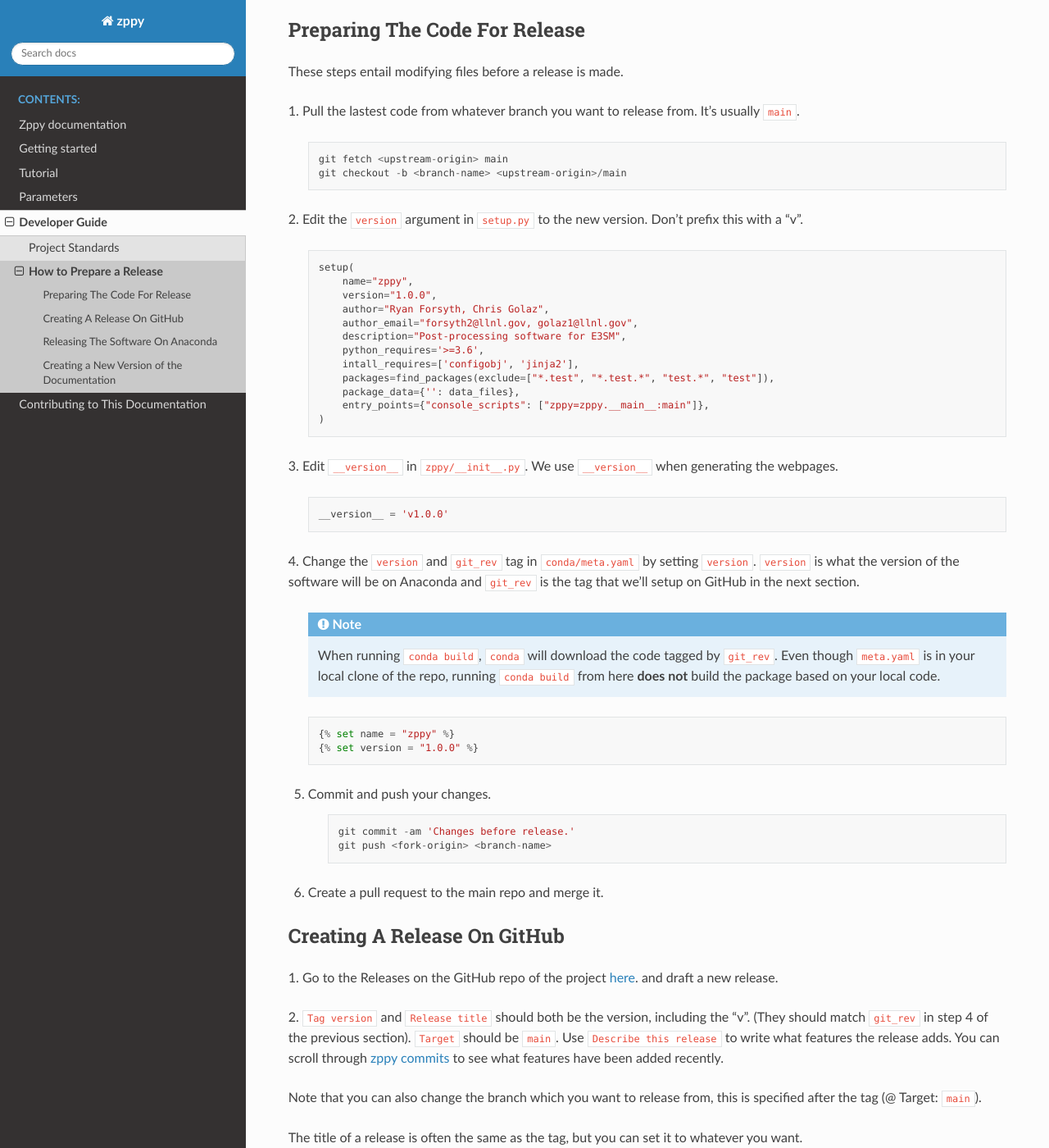
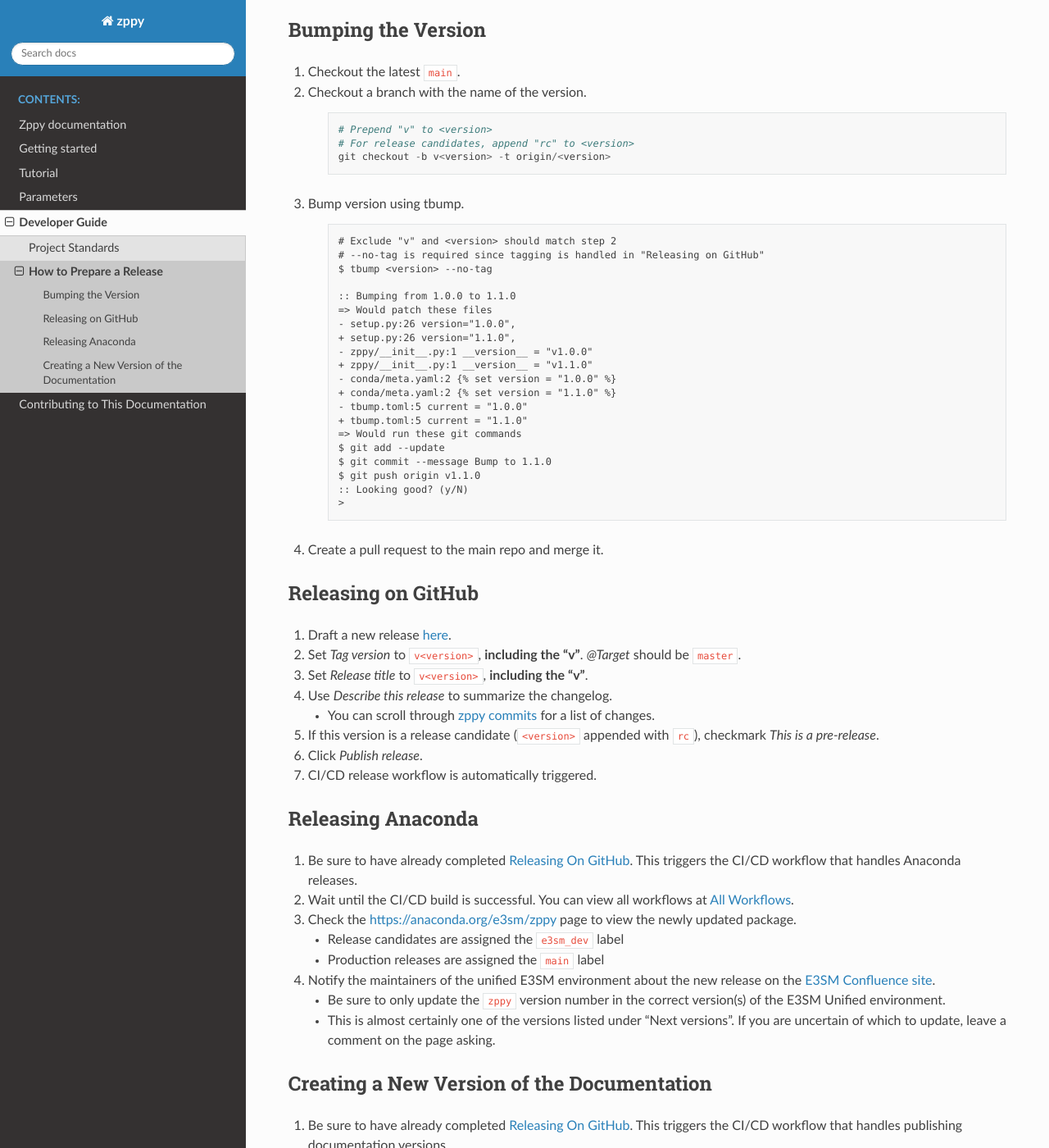
Before and after one commit to E3SM-Project/zppy, a Sphinx documentation site: the page built from docs/source/dev_guide/release.rst, in a window 1280 px wide and 1400 px high, scrolled down 308 px. Shown: the whole window at 82% size. Built offline with Sphinx 7.4.7 and the Read the Docs theme 2.0.0, drawn with Linux system fonts in a browser that asks for light colours; some of the changed text lies outside the part shown.

Commit message:
Add tbump to simplify version bumping - Pin `docutils=0.16` to avoid missing unordered bullets bug - Update `releasing.rst` with latest steps to bump and release

```diff
--- a/docs/source/dev_guide/release.rst
+++ b/docs/source/dev_guide/release.rst
@@ -3,124 +3,83 @@ How to Prepare a Release
 
 In this guide, we'll cover:
 
-* Preparing The Code For Release
-* Creating A Release On GitHub
+* Bumping the Version
+* Releasing On GitHub
 * Releasing The Software On Anaconda
 * Creating a New Version of the Documentation
 
+Bumping the Version
+-------------------
 
-Preparing The Code For Release
-------------------------------
-
-These steps entail modifying files before a release is made.
-
-1. Pull the lastest code from whatever branch you want to release from.
-It's usually ``main``.
+1. Checkout the latest ``main``.
+2. Checkout a branch with the name of the version.
 
     ::
 
-        git fetch <upstream-origin> main
-        git checkout -b <branch-name> <upstream-origin>/main
+        # Prepend "v" to <version>
+        # For release candidates, append "rc" to <version>
+        git checkout -b v<version> -t origin/<version>
 
-
-2. Edit the ``version`` argument in ``setup.py`` to the new version.
-Don't prefix this with a "v".
-
-    .. code-block:: python
-
-        setup(
-            name="zppy",
-            version="1.0.0",
-            author="Ryan Forsyth, Chris Golaz",
-            author_email="forsyth2@llnl.gov, golaz1@llnl.gov",
-            description="Post-processing software for E3SM",
-            python_requires='>=3.6',
-            intall_requires=['configobj', 'jinja2'],
-            packages=find_packages(exclude=["*.test", "*.test.*", "test.*", "test"]),
-            package_data={'': data_files},
-            entry_points={"console_scripts": ["zppy=zppy.__main__:main"]},
-        )
-
-3. Edit ``__version__`` in ``zppy/__init__.py``.
-We use ``__version__`` when generating the webpages.
+3. Bump version using tbump.
 
     ::
 
-        __version__ = 'v1.0.0'
+        # Exclude "v" and <version> should match step 2
+        # --no-tag is required since tagging is handled in "Releasing on GitHub"
+        $ tbump <version> --no-tag
 
-4. Change the ``version`` and ``git_rev`` tag in ``conda/meta.yaml`` by setting ``version``.
-``version`` is what the version of the software will be on Anaconda and
-``git_rev`` is the tag that we'll setup on GitHub in the next section.
-
-    .. note::
-        When running ``conda build``, ``conda`` will download the code tagged by ``git_rev``.
-        Even though ``meta.yaml`` is in your local clone of the repo, running ``conda build``
-        from here **does not** build the package based on your local code.
-
-    ::
-
-        {% set name = "zppy" %}
-        {% set version = "1.0.0" %}
-
-5. Commit and push your changes.
-
-    ::
-
-        git commit -am 'Changes before release.'
-        git push <fork-origin> <branch-name>
-
-6. Create a pull request to the main repo and merge it.
+        :: Bumping from 1.0.0 to 1.1.0
+        => Would patch these files
+        - setup.py:26 version="1.0.0",
+        + setup.py:26 version="1.1.0",
+        - zppy/__init__.py:1 __version__ = "v1.0.0"
+        + zppy/__init__.py:1 __version__ = "v1.1.0"
+        - conda/meta.yaml:2 {% set version = "1.0.0" %}
+        + conda/meta.yaml:2 {% set version = "1.1.0" %}
+        - tbump.toml:5 current = "1.0.0"
+        + tbump.toml:5 current = "1.1.0"
+        => Would run these git commands
+        $ git add --update
+        $ git commit --message Bump to 1.1.0
+        $ git push origin v1.1.0
+        :: Looking good? (y/N)
+        >
+4. Create a pull request to the main repo and merge it.
 
 .. _github-release:
 
-Creating A Release On GitHub
-----------------------------
+Releasing on GitHub
+-------------------
 
-1. Go to the Releases on the GitHub repo of the project
-`here <https://github.com/E3SM-Project/zppy/releases>`_.
-and draft a new release.
+1. Draft a new release `here <https://github.com/E3SM-Project/e3sm_diags/releases>`_.
+2. Set `Tag version` to ``v<version>``, **including the "v"**. `@Target` should be ``master``.
+3. Set `Release title` to ``v<version>``, **including the "v"**.
+4. Use `Describe this release` to summarize the changelog.
 
-2. ``Tag version`` and ``Release title`` should both be the version, including the "v".
-(They should match ``git_rev`` in step 4 of the previous section).
-``Target`` should be ``main``. Use ``Describe this release`` to write what features
-the release adds. You can scroll through
-`zppy commits <https://github.com/E3SM-Project/zppy/commits/main>`_ to see
-what features have been added recently.
+   * You can scroll through `zppy commits <https://github.com/E3SM-Project/zppy/commits/main>`_ for a list of changes.
 
-Note that you can also change the branch which you want to release from,
-this is specified after the tag (@ Target: ``main``).
+5. If this version is a release candidate (``<version>`` appended with ``rc``), checkmark `This is a pre-release`.
+6. Click `Publish release`.
+7. CI/CD release workflow is automatically triggered.
 
-The title of a release is often the same as the tag, but you can set it to whatever you want.
+Releasing Anaconda
+------------------
 
-Remember to write a description.
-
-3. Click "Publish release".
-
-Releasing The Software On Anaconda
-----------------------------------
-
-1. Be sure to have already completed :ref:`Creating A Release On GitHub <github-release>`.
-This triggers the CI/CD workflow that handles Anaconda releases.
-
+1. Be sure to have already completed :ref:`Releasing On GitHub <github-release>`. This triggers the CI/CD workflow that handles Anaconda releases.
 2. Wait until the CI/CD build is successful. You can view all workflows at `All Workflows <https://github.com/E3SM-Project/zppy/actions>`_.
-
 3. Check the https://anaconda.org/e3sm/zppy page to view the newly updated package.
 
-4. Notify the maintainers of the unified E3SM environment about the new release on the
-`E3SM Confluence site <https://acme-climate.atlassian.net/wiki/spaces/WORKFLOW/pages/129732419/E3SM+Unified+Anaconda+Environment>`_.
-Be sure to only update the ``zppy`` version number in the correct version(s) of
-the E3SM Unified environment. This is almost certainly one of the versions listed under
-“Next versions”. If you are uncertain of which to update, leave a comment on the page
-asking.
+   * Release candidates are assigned the ``e3sm_dev`` label
+   * Production releases are assigned the ``main`` label
+
+4. Notify the maintainers of the unified E3SM environment about the new release on the `E3SM Confluence site <https://acme-climate.atlassian.net/wiki/spaces/WORKFLOW/pages/129732419/E3SM+Unified+Anaconda+Environment>`_.
+
+   * Be sure to only update the ``zppy`` version number in the correct version(s) of the E3SM Unified environment.
+   * This is almost certainly one of the versions listed under “Next versions”. If you are uncertain of which to update, leave a comment on the page asking.
 
 Creating a New Version of the Documentation
 -------------------------------------------
 
-1. Be sure to have already completed :ref:`Creating A Release On GitHub <github-release>`.
-This triggers the CI/CD workflow that handles publishing documentation versions.
-
-2. Wait until the CI/CD build is successful. You can view all workflows at
-`All Workflows <https://github.com/E3SM-Project/zppy/actions>`_.
-
-3. Changes will be available on the
-`zppy documentation page <https://e3sm-project.github.io/zppy/>`_.
+1. Be sure to have already completed :ref:`Releasing On GitHub <github-release>`. This triggers the CI/CD workflow that handles publishing documentation versions.
+2. Wait until the CI/CD build is successful. You can view all workflows at `All Workflows <https://github.com/E3SM-Project/zppy/actions>`_.
+3. Changes will be available on the `zppy documentation page <https://e3sm-project.github.io/zppy/>`_.
```
Also changed, not shown: tbump.toml (added, +46 -0 lines), 1 other file.
